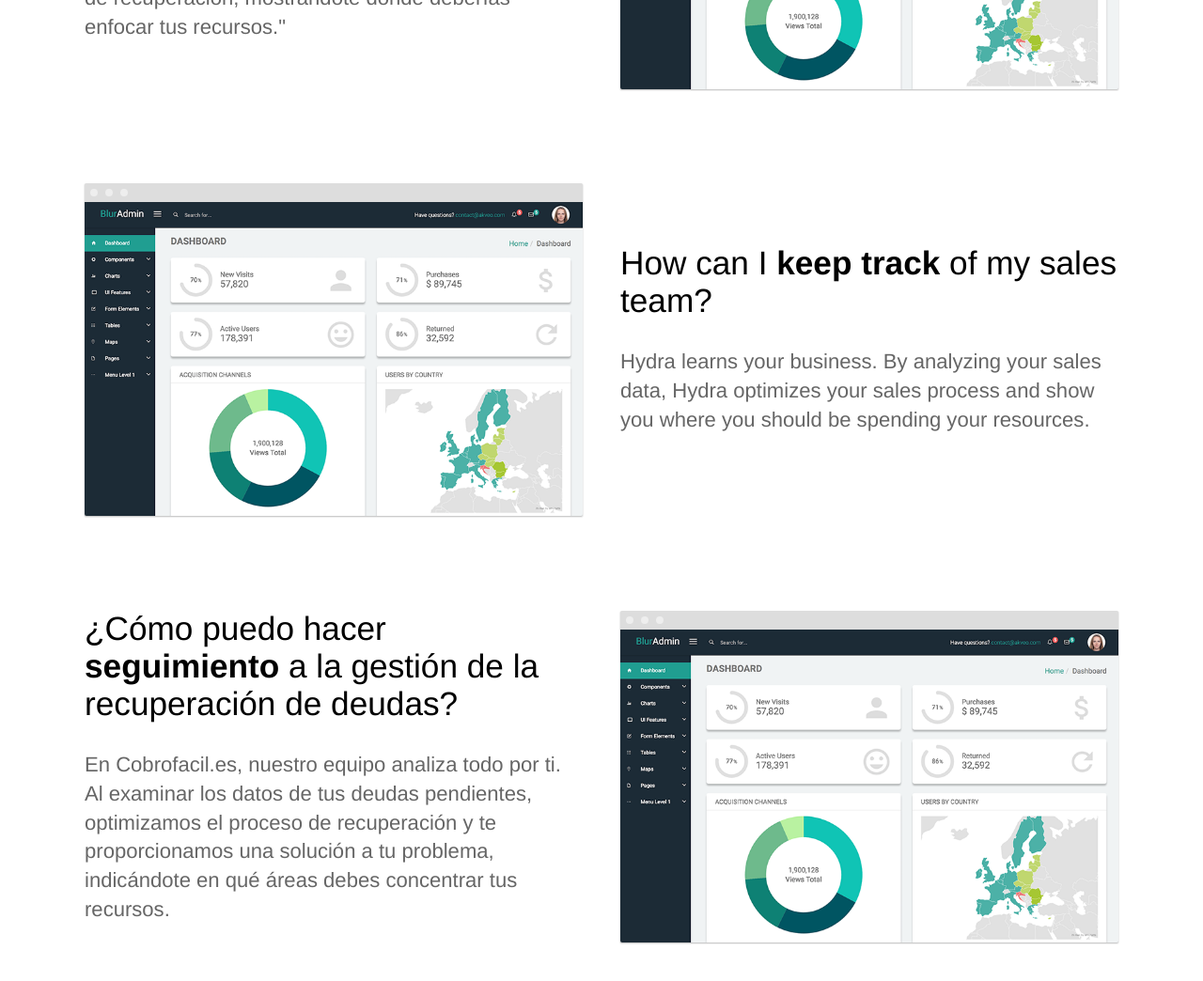
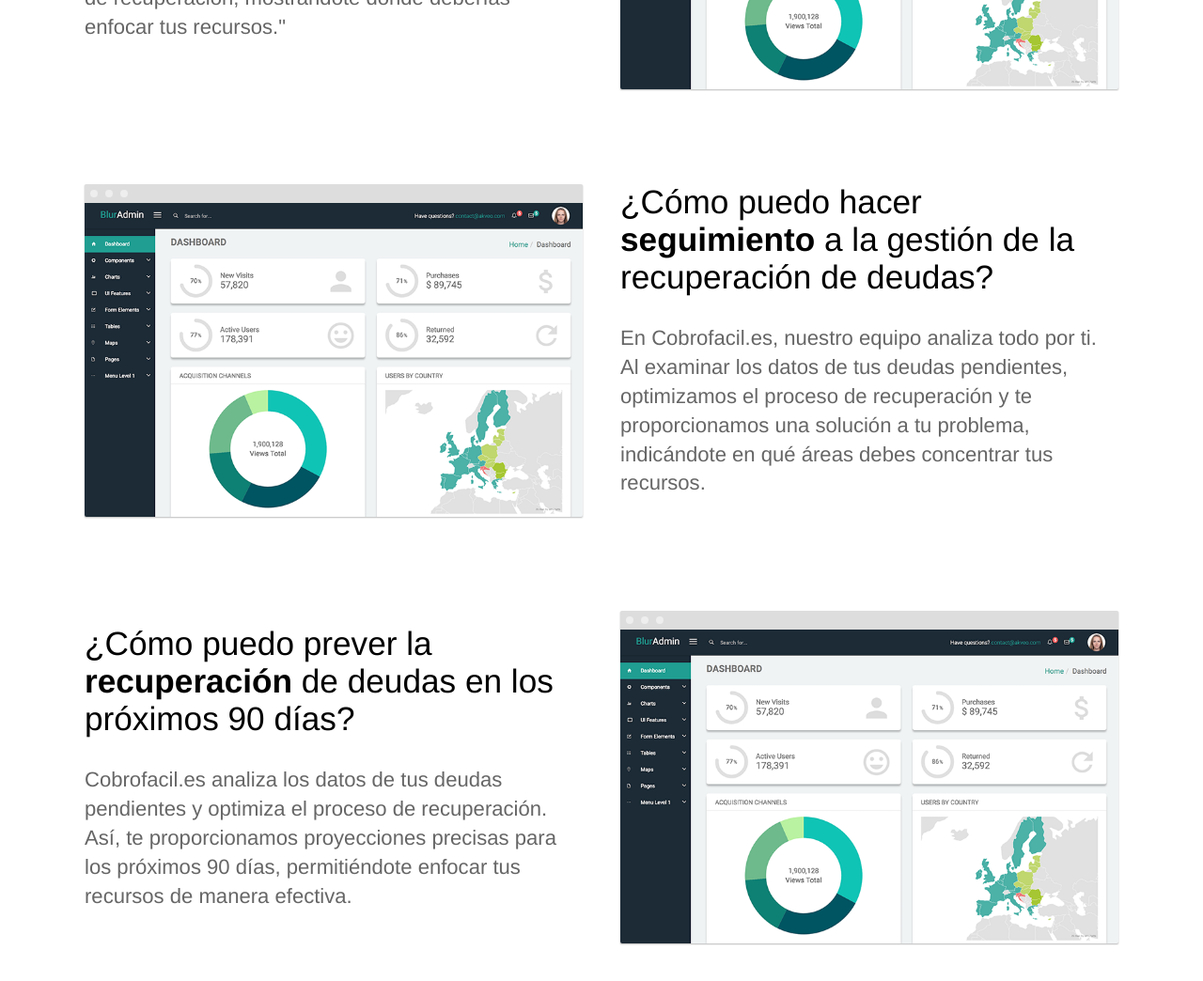
Before and after one commit to streaming10/cobrofacil, a Jekyll site: the page built from index.html, in a window 1280 px wide and 1400 px high, scrolled down 1296 px, cut to the strip 0-1200 px from the top of the window. Shown: the top 1044 px of the strip at 94% size. Built offline with Jekyll 4.4.1, drawn with Linux system fonts in a browser that asks for light colours.

Commit message:
Update index.html

```diff
--- a/index.html
+++ b/index.html
@@ -30,8 +30,8 @@ description: Que los pequeños impagos no paren tu negocio
 	<section>
 		<div class="container flex">
 			<div class="text editable">
-				<h2>How can I <strong>keep track</strong> of my sales team?</h2>
-				<p>Hydra learns your business. By analyzing your sales data, Hydra optimizes your sales process and show you where you should be spending your resources.</p>
+				<h2>¿Cómo puedo hacer <strong>seguimiento</strong> a la gestión de la recuperación de deudas?</h2>
+				<p>En Cobrofacil.es, nuestro equipo analiza todo por ti. Al examinar los datos de tus deudas pendientes, optimizamos el proceso de recuperación y te proporcionamos una solución a tu problema, indicándote en qué áreas debes concentrar tus recursos.</p>
 			</div>
 			<div class="image">
 				<img src="{{ site.baseurl }}/images/dashboard.png" alt="Screenshot" class="screenshot editable" />
@@ -42,8 +42,8 @@ description: Que los pequeños impagos no paren tu negocio
 	<section>
 		<div class="container flex">
 			<div class="text editable">
-				<h2>¿Cómo puedo hacer <strong>seguimiento</strong> a la gestión de la recuperación de deudas?</h2>
-				<p>En Cobrofacil.es, nuestro equipo analiza todo por ti. Al examinar los datos de tus deudas pendientes, optimizamos el proceso de recuperación y te proporcionamos una solución a tu problema, indicándote en qué áreas debes concentrar tus recursos.</p>
+				<h2>¿Cómo puedo prever la <strong>recuperación</strong> de deudas en los próximos 90 días?</h2>
+				<p>Cobrofacil.es analiza los datos de tus deudas pendientes y optimiza el proceso de recuperación. Así, te proporcionamos proyecciones precisas para los próximos 90 días, permitiéndote enfocar tus recursos de manera efectiva.</p>
 			</div>
 			<div class="image">
 				<img src="{{ site.baseurl }}/images/dashboard.png" alt="Screenshot" class="screenshot editable" />
@@ -54,7 +54,7 @@ description: Que los pequeños impagos no paren tu negocio
 	<section class="testimonial">
 		<div class="container flex">
 			<div class="testimonial-block">
-				<div class="square-image"><img src="https://source.unsplash.com/6anudmpILw4/600x400" alt="Jim James" class="editable"></div>
+				<div class="square-image"><img src="https://source.unsplash.com/6anudmpILw4/600x400" alt="Luis Jurado" class="editable"></div>
 				<blockquote>
 					<p class="editable">"Cobrofacil.es ha transformado la forma de gestionar las deudas. Con un proceso de recuperación eficiente y una estrategia escalable, recomiendo Cobrofacil.es a cualquier negocio que busque mejorar la recuperación de sus impagos."</p>
 					<p class="editable author">Luis Jurado - CEO de Cobrofacil.es</p>
```
